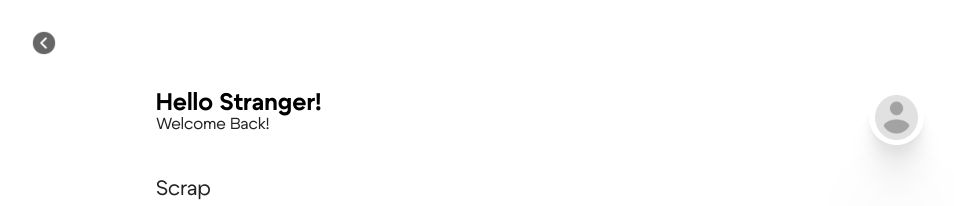
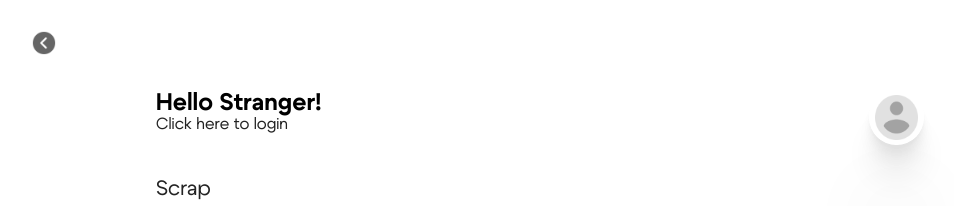
Before and after one commit to GEN-AI-CHERI/CHERI-FRONT, a React (Create React App) app: page /mypage in a window 1280 px wide. Shown: the top 206 px of the page, without its empty margins (100-1054 px from the left). Built offline with nearby package versions, Linux system fonts and the light colour scheme.

Commit message:
💄 마이페이지 로그인 ui오류 수정

```diff
--- a/src/components/MyPage/MyInfo.js
+++ b/src/components/MyPage/MyInfo.js
@@ -13,6 +13,8 @@ const MyInfo = ({ isLogin, nickname }) => {
           <div className="title">Hello Stranger!</div>
         )}
         {isLogin ? (
+          <div className="subtitle">Welcome Back!</div>
+        ) : (
           <div
             onClick={() => {
               navigate("./login");
@@ -21,8 +23,6 @@ const MyInfo = ({ isLogin, nickname }) => {
           >
             Click here to login
           </div>
-        ) : (
-          <div className="subtitle">Welcome Back!</div>
         )}
       </div>
       <div className="profile">
```
